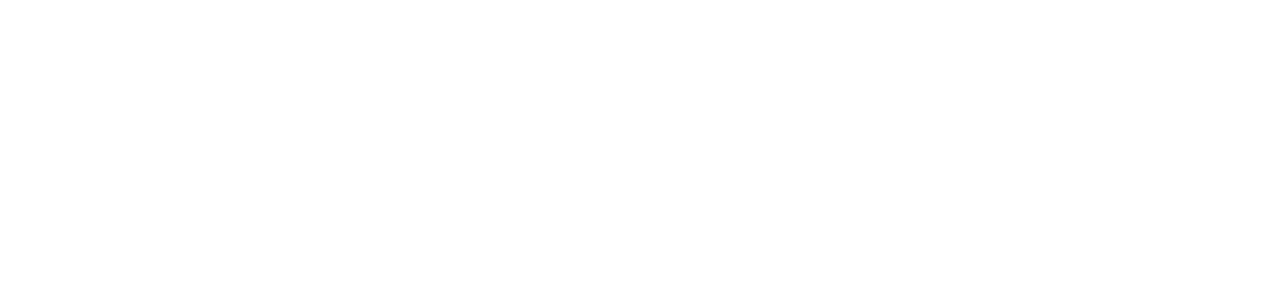
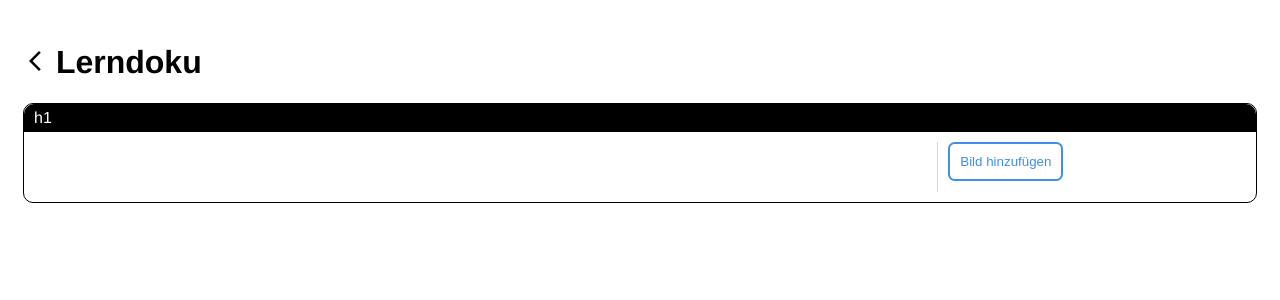
Before and after one commit to 007anthony/lerndoku-editor, an Angular app in the folder lerndoku-editor-gui/: page /create in a window 1280 px wide. Before the commit this address led to /. Shown: the top 300 px of the page. Built offline with nearby package versions, Linux system fonts and the light colour scheme.

Commit message:
implement base for editable

```diff
--- a/lerndoku-editor-gui/src/app/app.routes.ts
+++ b/lerndoku-editor-gui/src/app/app.routes.ts
@@ -1,9 +1,14 @@
 import { Routes } from '@angular/router';
 import HomeComponent from './page/home/home.component';
+import EditorComponent from './page/editor/editor.component';
 
 export const routes: Routes = [
     {
         path: '',
         component: HomeComponent,
     },
+    {
+        path: 'create',
+        component: EditorComponent,
+    },
 ];
--- /dev/null
+++ b/lerndoku-editor-gui/src/app/components/editable/editable.component.html
@@ -0,0 +1,13 @@
+<div class="editable">
+    <ul class="editable__toolbar">
+        <li><a href="javascript:void(0)">h1</a></li>
+    </ul>
+    <div class="editable__content">
+        <div class="editable__content-text">
+            <p contenteditable="true"><br /></p>
+        </div>
+        <div class="editable__content-image">
+            <button class="btn btn-primary">Bild hinzufügen</button>
+        </div>
+    </div>
+</div>
--- /dev/null
+++ b/lerndoku-editor-gui/src/app/components/editable/editable.component.scss
@@ -0,0 +1,32 @@
+.editable {
+    border: black solid 1px;
+    border-radius: 10px;
+    &__toolbar {
+        list-style: none;
+        background-color: black;
+        margin: 0px;
+        padding: 5px 10px;
+        border-radius: 10px 10px 0px 0px;
+
+        a {
+            color: white;
+        }
+    }
+
+    &__content {
+        display: flex;
+        flex-direction: row;
+        gap: 10px;
+        padding: 10px;
+
+        &-text {
+            flex: 3;
+        }
+
+        &-image {
+            padding-left: 10px;
+            border-left: #D5D5D5 solid 1px;
+            flex: 1;
+        }
+    }
+}
--- /dev/null
+++ b/lerndoku-editor-gui/src/app/page/editor/editor.component.html
@@ -0,0 +1,4 @@
+<h1><span class="material-icons">arrow_back_ios_new</span> Lerndoku</h1>
+<section>
+    <app-editable />
+</section>
--- a/lerndoku-editor-gui/src/styles.scss
+++ b/lerndoku-editor-gui/src/styles.scss
@@ -46,7 +46,8 @@
 .btn {
     border: $default-grey solid 2px;
     border-radius: 0.5em;
-    padding: 0.5em;
+    padding: 0.75em;
+    background-color: transparent;
 
     &:hover {
         border-width: 3px;
```
Also changed, not shown: lerndoku-editor-gui/src/app/components/editable/editable.component.ts (added, +8 -0 lines), lerndoku-editor-gui/src/app/page/editor/editor.component.ts (added, +8 -0 lines).
